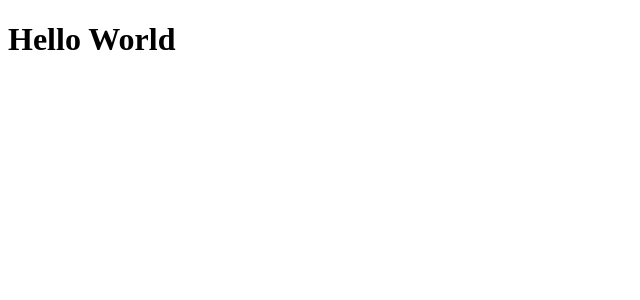
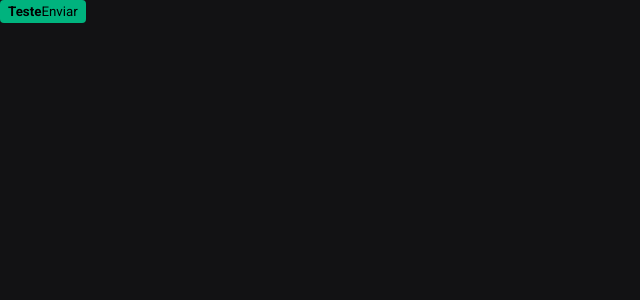
Before and after one commit to Sans-arch/04-ignite-shop, a Next.js app: page / in a window 1280 px wide. Shown: the top 300 px of the page, without its empty margins (0-640 px from the left). Built offline with nearby package versions, Linux system fonts and the light colour scheme.

Commit message:
Create global styles with stitches

```diff
--- a/package.json
+++ b/package.json
@@ -9,6 +9,7 @@
     "lint": "next lint"
   },
   "dependencies": {
+    "@stitches/react": "^1.2.8",
     "@types/node": "20.4.8",
     "@types/react": "18.2.18",
     "@types/react-dom": "18.2.7",
--- a/src/pages/_app.tsx
+++ b/src/pages/_app.tsx
@@ -1,4 +1,7 @@
 import type { AppProps } from 'next/app'
+import { globalStyles } from '../styles/global'
+
+globalStyles();
 
 export default function App({ Component, pageProps }: AppProps) {
   return <Component {...pageProps} />
--- a/src/pages/_document.tsx
+++ b/src/pages/_document.tsx
@@ -1,4 +1,5 @@
 import { Html, Head, Main, NextScript } from 'next/document'
+import { getCssText } from '../styles'
 
 export default function Document() {
   return (
@@ -7,6 +8,7 @@
         <link rel="preconnect" href="https://fonts.googleapis.com" />
         <link rel="preconnect" href="https://fonts.gstatic.com" crossOrigin="anonymous" />
         <link href="https://fonts.googleapis.com/css2?family=Roboto:wght@400;700&display=swap" rel="stylesheet" />
+        <style id="stitches" dangerouslySetInnerHTML={{ __html: getCssText() }} />
       </Head>
 
       <body>
--- a/src/pages/index.tsx
+++ b/src/pages/index.tsx
@@ -1,5 +1,25 @@
+import { styled } from "../styles";
+
+const Button = styled('button', {
+  backgroundColor: '$green300',
+  borderRadius: 4,
+  border: 0,
+  padding: '4px 8px',
+
+  span: {
+    fontWeight: 'bold'
+  },
+
+  '&:hover': {
+    filter: 'brightness(0.8)'
+  }
+});
+
 export default function Home() {
   return (
-    <h1>Hello World</h1>
+    <Button>
+      <span>Teste</span>
+      Enviar
+    </Button>
   );
 }
--- /dev/null
+++ b/src/styles/global.ts
@@ -0,0 +1,19 @@
+import { globalCss } from ".";
+
+export const globalStyles = globalCss({
+    '*': {
+        margin: 0,
+        padding: 0,
+    },
+
+    body: {
+        backgroundColor: '$gray900',
+        color: '$gray100',
+        '-webkit-font-smoothing': 'antialiased',
+    },
+
+    'body, input, textarea, button': {
+        fontFamily: 'Roboto',
+        fontWeight: 400,
+    }
+});
--- /dev/null
+++ b/src/styles/index.ts
@@ -0,0 +1,17 @@
+import { createStitches } from '@stitches/react'
+
+export const { config, styled, globalCss, keyframes, getCssText, theme, createTheme, css } = createStitches({
+    theme: {
+        colors: {
+            white: '#FFF',
+
+            gray900: '#121214',
+            gray800: '#202024',
+            gray300: '#c4c4cc',
+            gray100: '#e1e1e6',
+
+            green500: '#00875f',
+            green300: '#00b37e',
+        }
+    }
+});
```
Also changed, not shown: src/pages/product/[id].tsx (line endings or trailing spaces), 1 other file (tests, documents, lock files or other folders).
